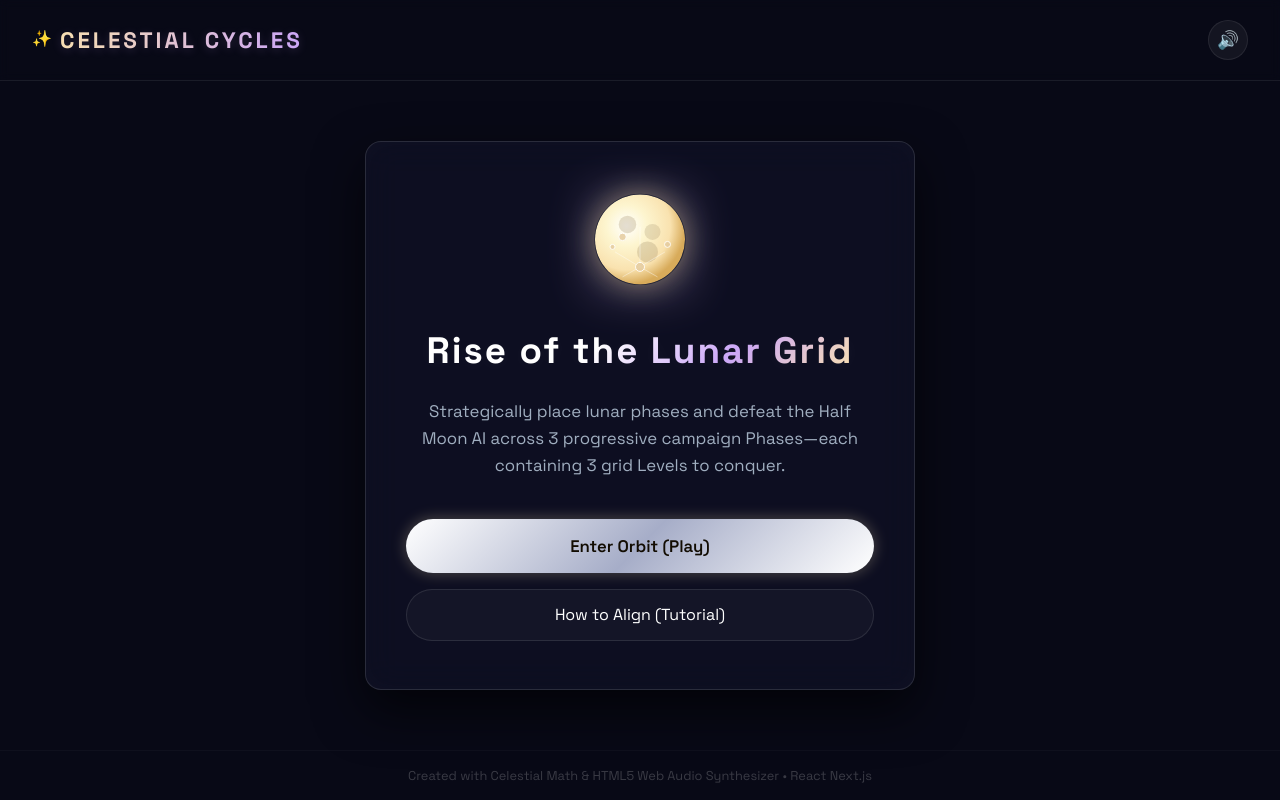
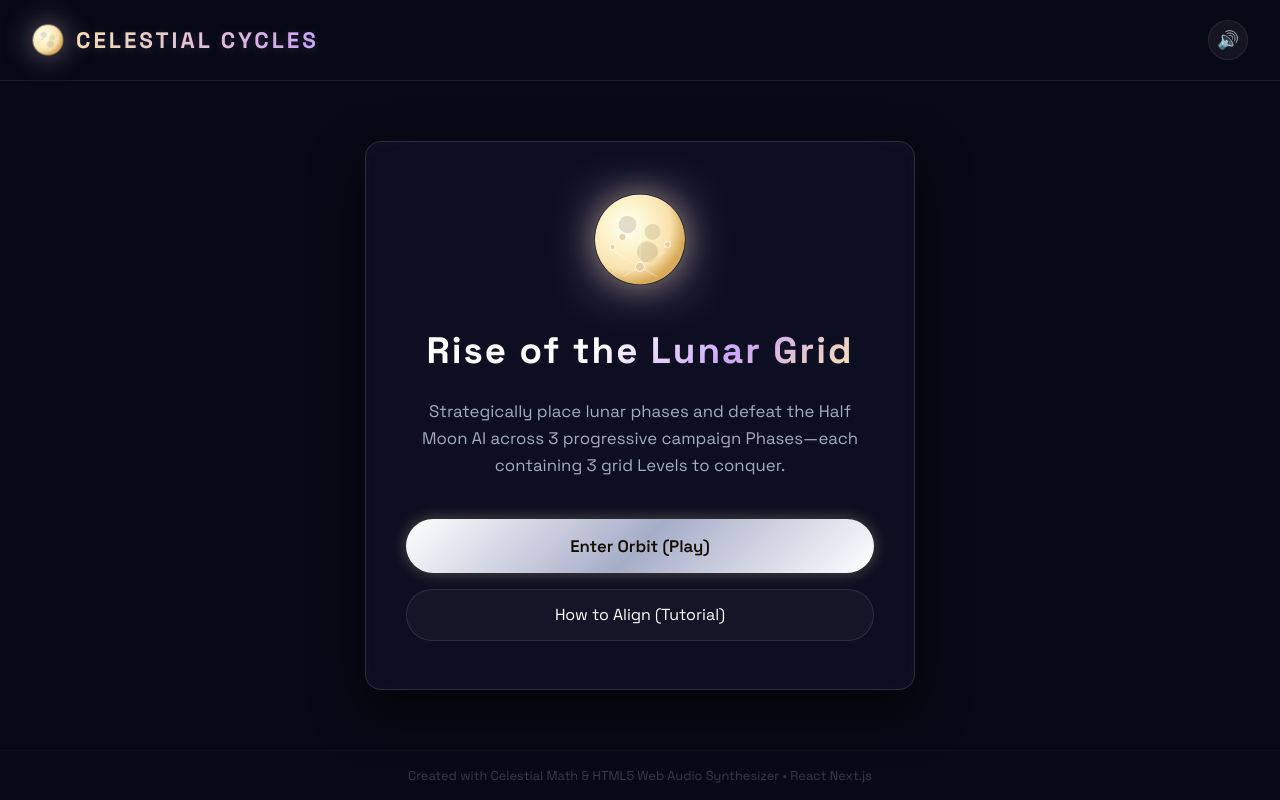
Before and after one commit to simranbedi446/moon-game, a Next.js app: page / in a window 1280 px wide. Built offline with nearby package versions, Linux system fonts and the light colour scheme.

Commit message:
Animate header logo with a cycling moon phase and glow transitions

```diff
--- a/src/app/globals.css
+++ b/src/app/globals.css
@@ -121,7 +121,7 @@ body, html {
 .logo-section {
   display: flex;
   align-items: center;
-  gap: 0.5rem;
+  gap: 0.75rem;
   cursor: pointer;
 }
 
@@ -133,10 +133,19 @@ body, html {
   -webkit-background-clip: text;
   -webkit-text-fill-color: transparent;
   text-shadow: 0 2px 10px rgba(203, 166, 247, 0.2);
-}
-
-.logo-spark {
-  animation: float 2.5s ease-in-out infinite;
+  transition: all 0.4s ease-out;
+}
+
+.logo-section:hover h1 {
+  text-shadow: 0 0 15px rgba(249, 226, 175, 0.5), 0 0 30px rgba(203, 166, 247, 0.3);
+  letter-spacing: 4.2px;
+}
+
+.logo-moon-container {
+  display: flex;
+  align-items: center;
+  justify-content: center;
+  filter: drop-shadow(0 0 8px rgba(249, 226, 175, 0.45));
 }
 
 .header-controls {
--- a/src/app/page.js
+++ b/src/app/page.js
@@ -291,6 +291,15 @@ export default function Home() {
     handleToggleMute
   } = useGameEngine();
 
+  const [logoPhaseId, setLogoPhaseId] = useState(0);
+
+  useEffect(() => {
+    const interval = setInterval(() => {
+      setLogoPhaseId((prev) => (prev + 1) % 8);
+    }, 1200); // Cycles moon phase in header every 1.2 seconds
+    return () => clearInterval(interval);
+  }, []);
+
   const renderProgressDots = (count) => {
     return (
       <div className="progress-dots" title={`${count} of 3 games won at this level`}>
@@ -439,7 +448,24 @@ export default function Home() {
       {/* Header Panel */}
       <header className="game-header">
         <div className="logo-section" onClick={goToMenu}>
-          <span className="logo-spark">✨</span>
+          <motion.div
+            className="logo-moon-container"
+            animate={{
+              scale: [1, 1.1, 1],
+              filter: [
+                "drop-shadow(0 0 8px rgba(249, 226, 175, 0.4))",
+                "drop-shadow(0 0 16px rgba(203, 166, 247, 0.6))",
+                "drop-shadow(0 0 8px rgba(249, 226, 175, 0.4))"
+              ]
+            }}
+            transition={{
+              duration: 2.4,
+              repeat: Infinity,
+              ease: "easeInOut"
+            }}
+          >
+            <MoonSvg phaseId={logoPhaseId} size={32} />
+          </motion.div>
           <h1>CELESTIAL CYCLES</h1>
         </div>
         <div className="header-controls">
```
